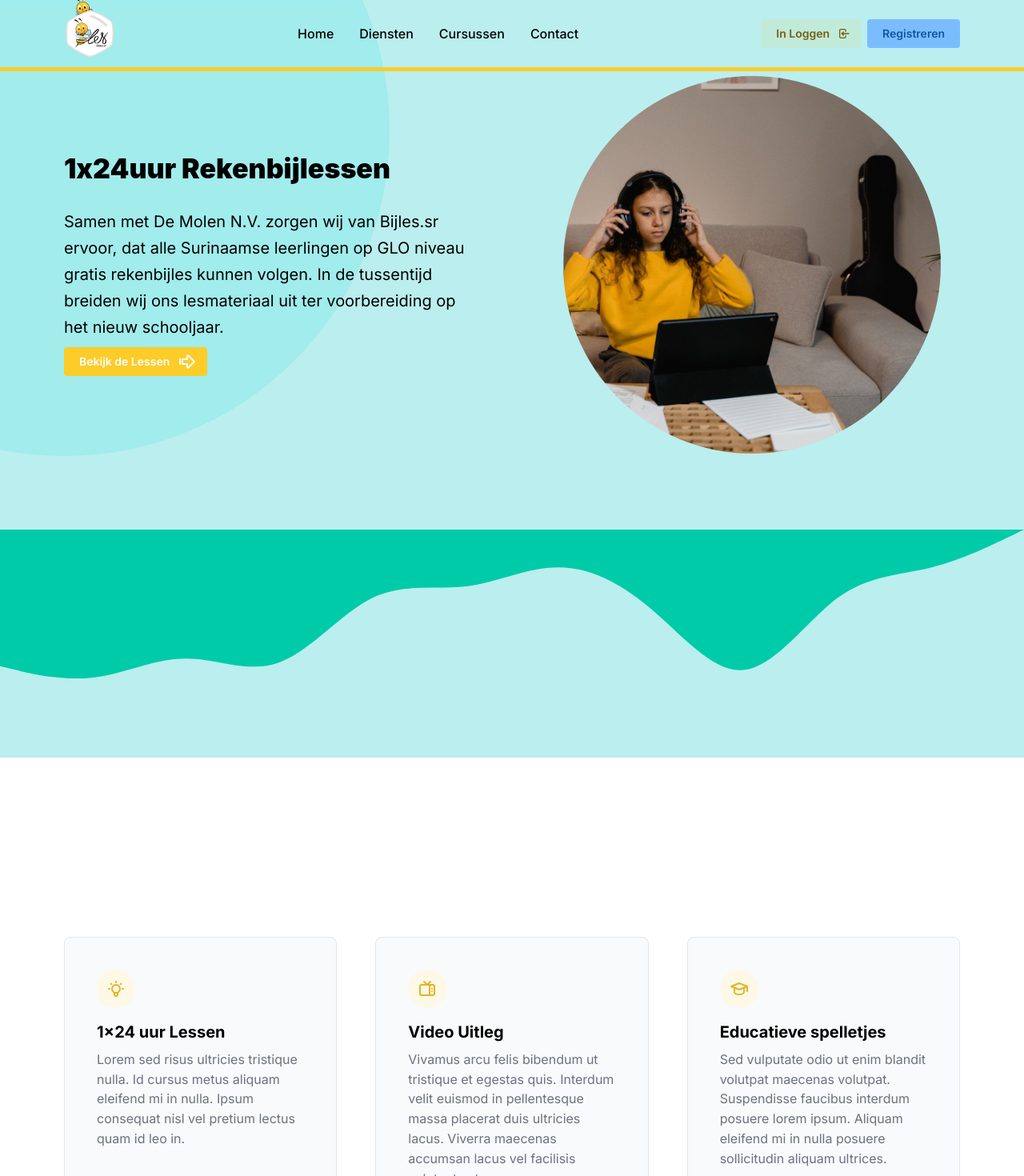
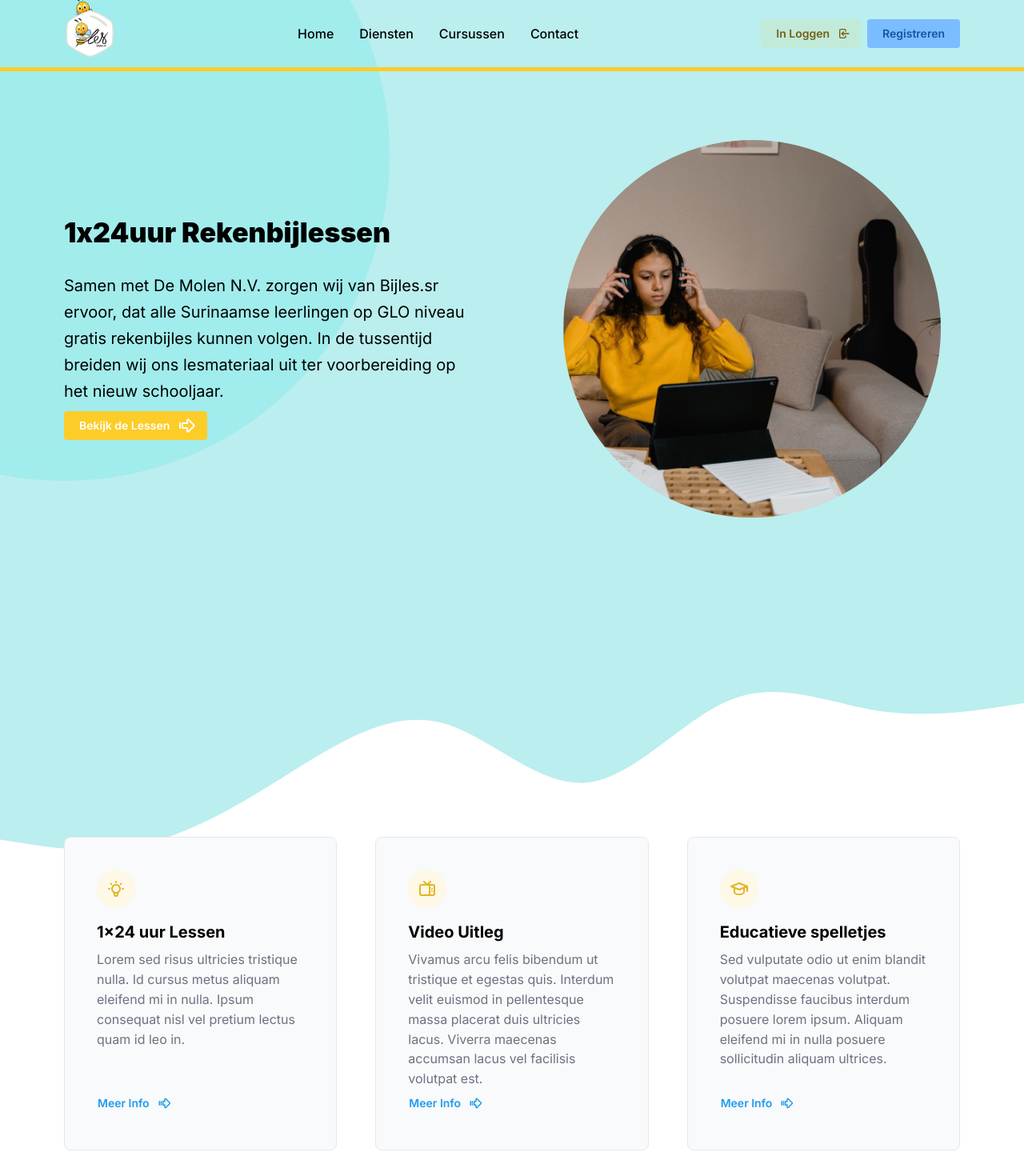
Before and after one commit to Beefy-py/bijles-sr, a Next.js app: page / in a window 1280 px wide. Shown: the top 1470 px of the page at 80% size. Built offline with nearby package versions, Linux system fonts and the light colour scheme.

Commit message:
refactor: :lipstick: added waves at bottom of the hero section

```diff
--- a/src/components/features.component/index.tsx
+++ b/src/components/features.component/index.tsx
@@ -13,7 +13,7 @@
           return (
             <div
               key={index + feat.title}
-              className="group/card border rounded-lg bg-gray-50 border-gray-200 p-10 hover:border-primary transition flex flex-col justify-between items-start"
+              className="group/card border z-10 rounded-lg bg-gray-50 border-gray-200 p-10 hover:border-primary transition flex flex-col justify-between items-start"
             >
               <div className="content">
                 <div className="flex justify-center items-center mb-4 w-10 h-10 rounded-full bg-primary-100 lg:h-12 lg:w-12 group-hover/card:bg-primary/20 transition">
--- a/src/components/hero.component.tsx
+++ b/src/components/hero.component.tsx
@@ -36,7 +36,7 @@
       />
 
       <div
-        className={`${classes.hero} grid grid-cols-12 px-5 lg:px-10 xl:px-20 items-center gap-20`}
+        className={`${classes.hero} grid grid-cols-12 py-20 px-5 lg:px-10 xl:px-20 items-center gap-20`}
       >
         <div className="left col-span-6">
           <div className={`${classes.container}`}>
@@ -86,11 +86,16 @@
           </Carousel>
         </div>
       </div>
-      <svg xmlns="http://www.w3.org/2000/svg" viewBox="0 0 1440 320">
+
+      <svg
+        className="absolute"
+        xmlns="http://www.w3.org/2000/svg"
+        viewBox="0 0 1440 320"
+      >
         <path
-          fill="#00cba9"
+          fill="#bbeeee"
           fill-opacity="1"
-          d="M0,192L21.8,197.3C43.6,203,87,213,131,208C174.5,203,218,181,262,181.3C305.5,181,349,203,393,186.7C436.4,171,480,117,524,96C567.3,75,611,85,655,80C698.2,75,742,53,785,53.3C829.1,53,873,75,916,112C960,149,1004,203,1047,197.3C1090.9,192,1135,128,1178,96C1221.8,64,1265,64,1309,53.3C1352.7,43,1396,21,1418,10.7L1440,0L1440,0L1418.2,0C1396.4,0,1353,0,1309,0C1265.5,0,1222,0,1178,0C1134.5,0,1091,0,1047,0C1003.6,0,960,0,916,0C872.7,0,829,0,785,0C741.8,0,698,0,655,0C610.9,0,567,0,524,0C480,0,436,0,393,0C349.1,0,305,0,262,0C218.2,0,175,0,131,0C87.3,0,44,0,22,0L0,0Z"
+          d="M0,256L34.3,261.3C68.6,267,137,277,206,261.3C274.3,245,343,203,411,160C480,117,549,75,617,90.7C685.7,107,754,181,823,176C891.4,171,960,85,1029,58.7C1097.1,32,1166,64,1234,74.7C1302.9,85,1371,75,1406,69.3L1440,64L1440,0L1405.7,0C1371.4,0,1303,0,1234,0C1165.7,0,1097,0,1029,0C960,0,891,0,823,0C754.3,0,686,0,617,0C548.6,0,480,0,411,0C342.9,0,274,0,206,0C137.1,0,69,0,34,0L0,0Z"
         ></path>
       </svg>
     </section>
```
